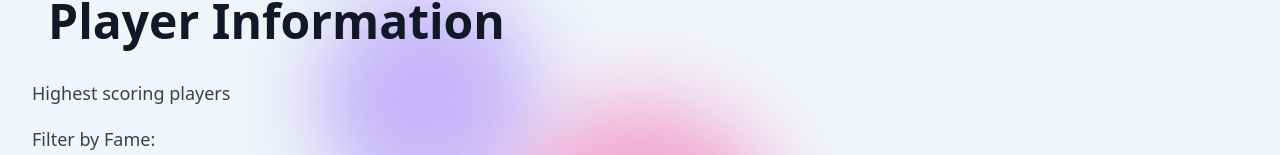
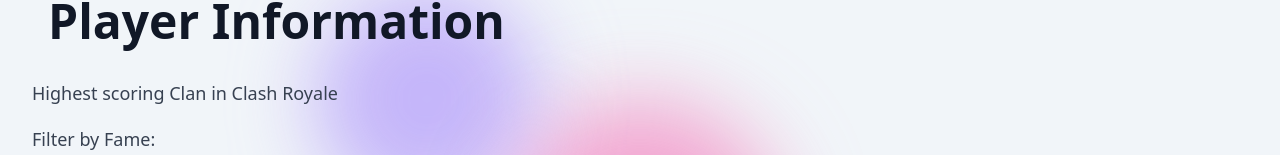
Before and after one commit to Scamic/payroyale, a React (Vite) app: page / in a window 1280 px wide. Shown: the part 211-366 px from the top of the page. Built offline with nearby package versions, Linux system fonts and the light colour scheme; no server answers.

Commit message:
updated text

```diff
--- a/src/components/carddynamic.jsx
+++ b/src/components/carddynamic.jsx
@@ -87,7 +87,7 @@
             data-aos="fade-up"
             data-aos-delay="100"
           >
-            Highest scoring players
+            Highest scoring Clan in Clash Royale
           </p>
           <div className="mt-4">
             <label htmlFor="fameFilter" className="block text-lg font-medium text-gray-700">
```
